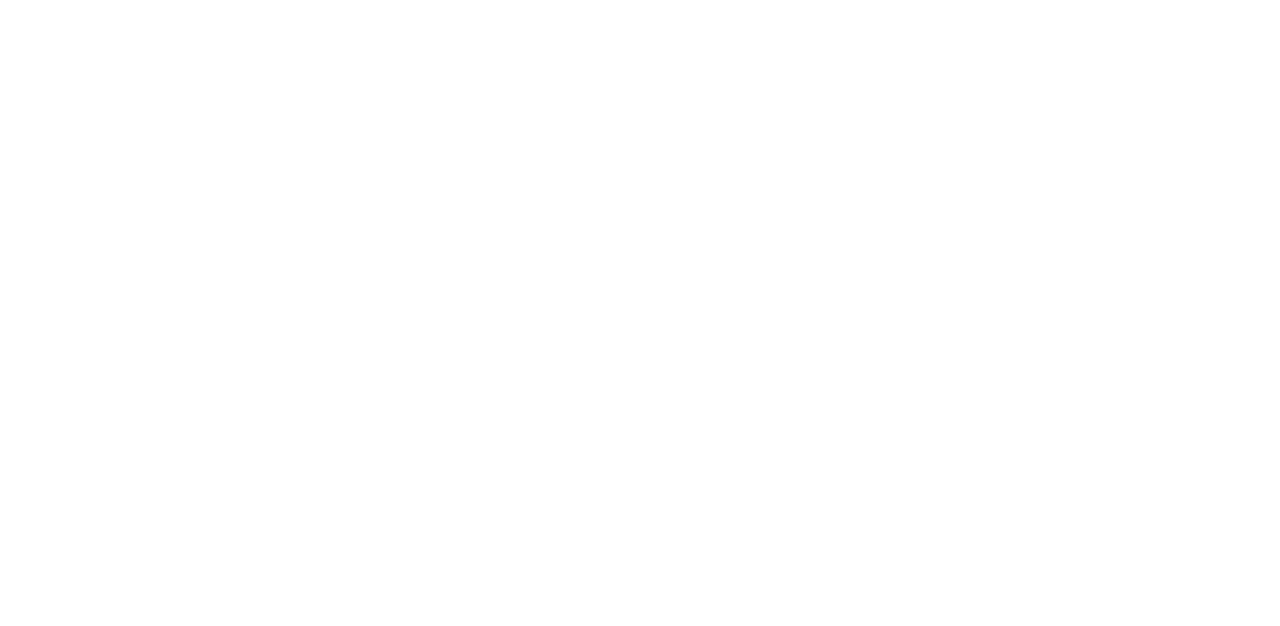
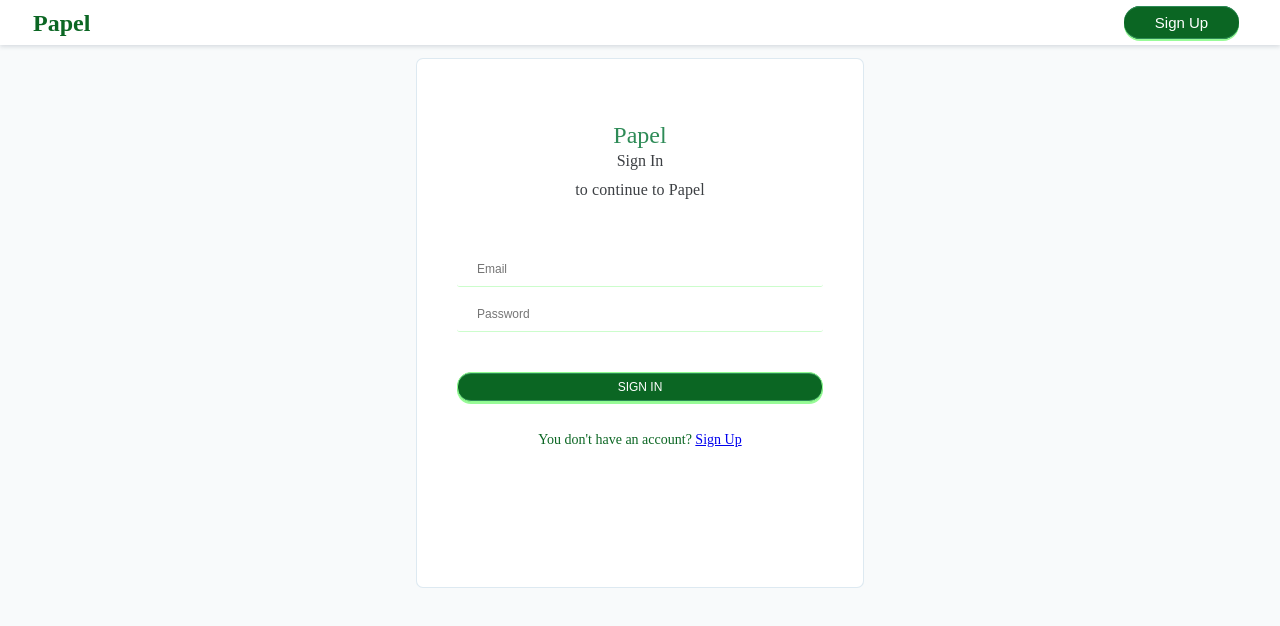
Before and after one commit to Irutingabo/Papel, a plain HTML site: page ui/index.html in a window 1280 px wide. Drawn offline with Linux system fonts and the light colour scheme.

Commit message:
[Finishes #171174703] Finish setting index as an entry point

```diff
--- a/ui/index.html
+++ b/ui/index.html
@@ -4,11 +4,41 @@
     <meta charset="UTF-8">
     <meta name="viewport" content="width=device-width, initial-scale=1.0">
     <meta http-equiv="X-UA-Compatible" content="ie=edge">
-    <title>Papel</title>
+    <title>Papel - Sign In</title>
+    <link rel="stylesheet" href="./css/style.css">
 </head>
 
 <body>
-
+    <header>
+        <div class="title"><a href="#">Papel</a></div>
+        <div class="account">
+            <div class="accountDrop">
+                <button id="accountDropBtn" class="accountDropBtn">Sign Up</button>
+            </div>
+        </div>
+    </header>
+    <main>
+        <!-- Sign in form -->
+        <div class="container">
+            <div class="signFrame">
+                <div class="appTitle">
+                    <a href="#">Papel</a>
+                </div>
+                <div class="signTitle">Sign In</div>
+                <div class="subTitle">to continue to Papel</div>
+                <form class="formEntry" action="./pages/user/user.html">
+                    <fieldset>
+                        <input type="email" placeholder="Email" id="emailId" required>
+                        <input type="password" id="pwdId" placeholder="Password" required>
+                    </fieldset>
+                    <input type="submit" value="Sign In" class="submitBtn" id="signIn">
+                </form>
+                <div class="messageSign"> You don't have an account?
+                    <a href="./pages/user/signup.html">Sign Up</a>
+                </div>
+            </div>
+        </div>
+    </main>
 </body>
 
 </html>
```
